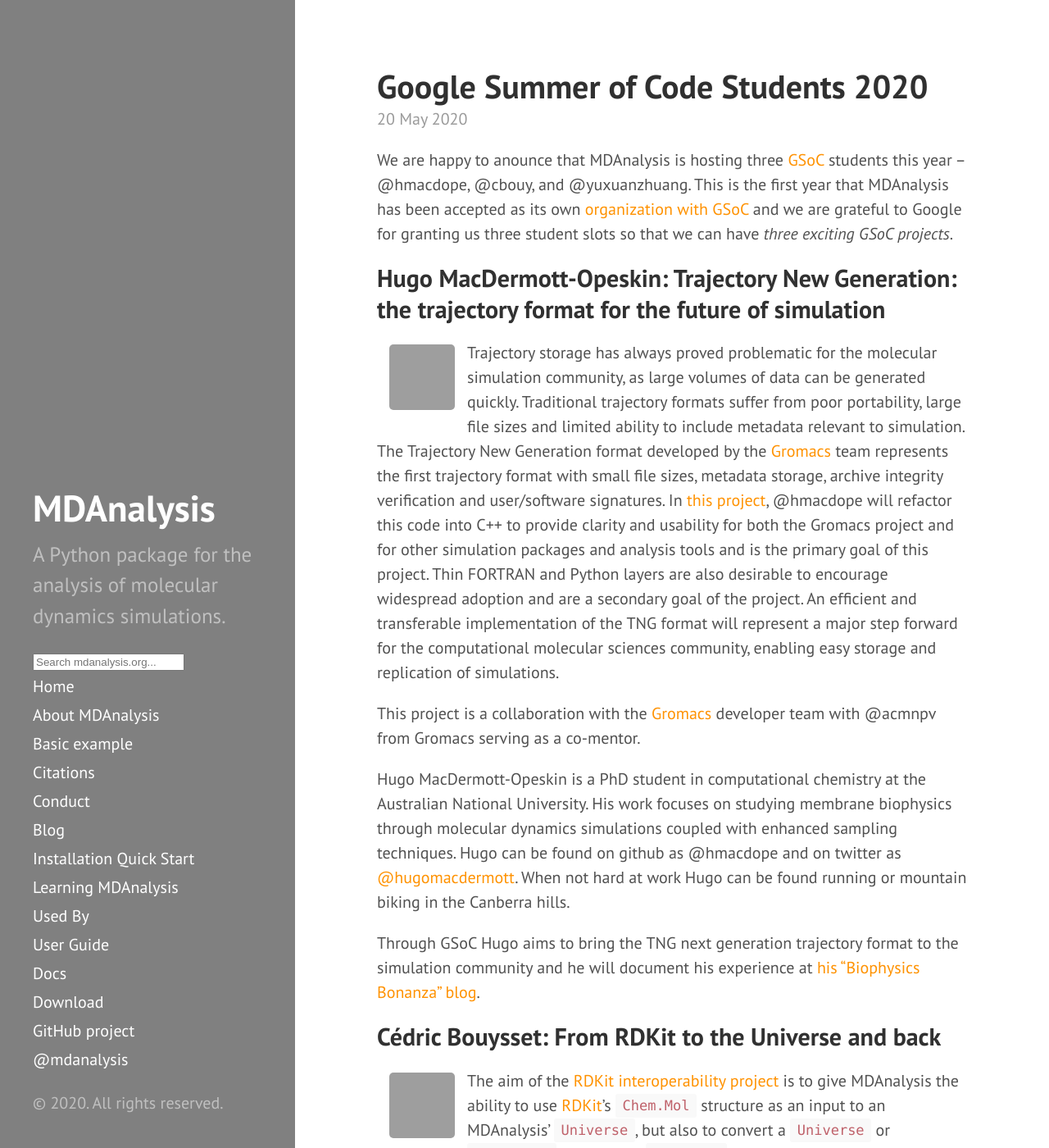
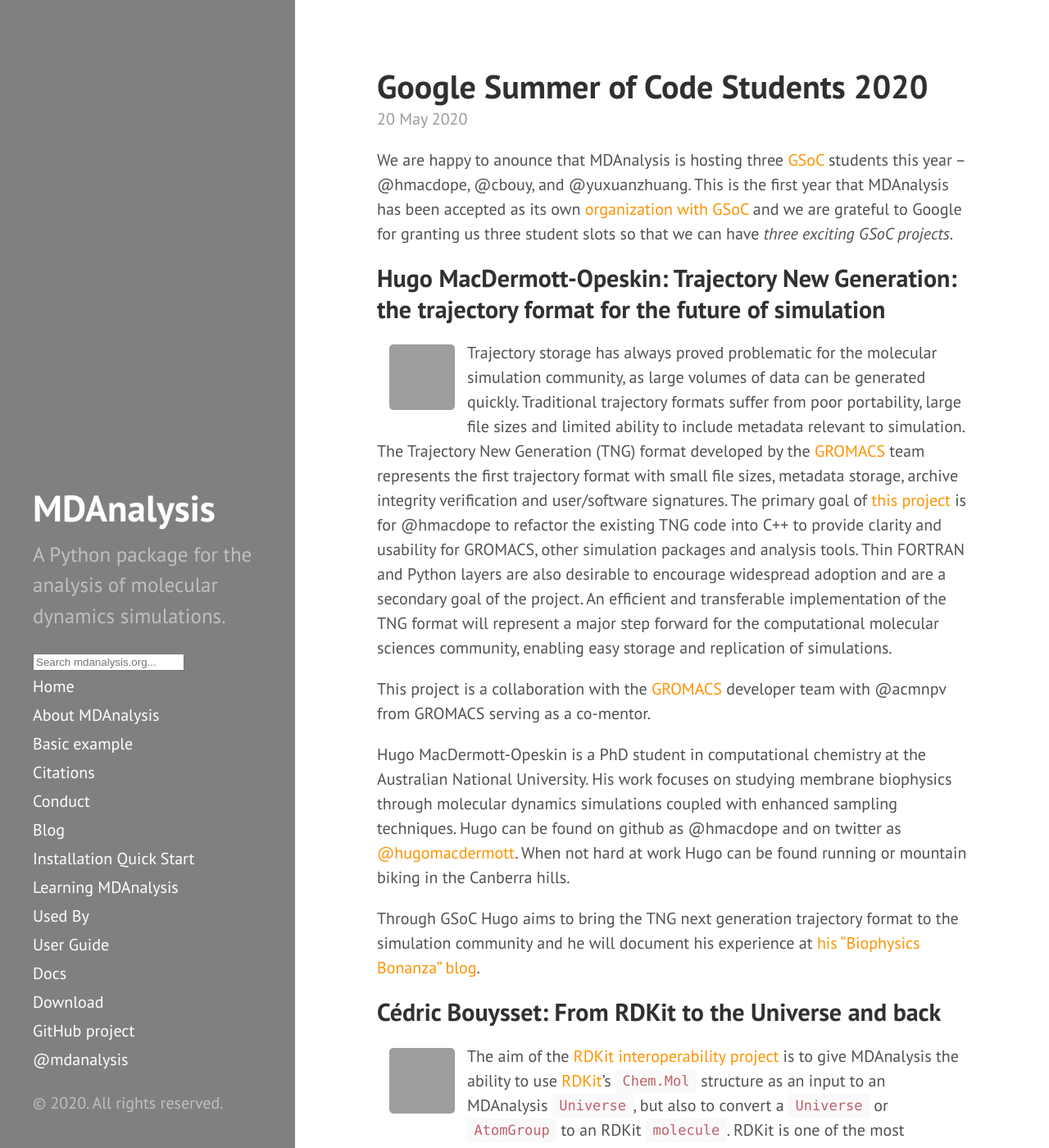
Before and after one commit to MDAnalysis/MDAnalysis.github.io, a Jekyll site: the page built from _posts/2020-05-20-gsoc-students.md, in a window 1280 px wide and 1400 px high. Shown: the whole window at 82% size. Built offline with Jekyll 4.4.1, drawn with Linux system fonts in a browser that asks for light colours; comment, search, counter and statistics services are not loaded; some of the changed text lies outside the part shown; grey boxes are pictures that could not be loaded.

Commit message:
Typos
1) Gromacs -> GROMACS
2) @hmacdope suggested text
3) Removes extra `'`
4) Removes unused [*-gsoc] links.
5) Changes first person text to third person

```diff
--- a/_posts/2020-05-20-gsoc-students.md
+++ b/_posts/2020-05-20-gsoc-students.md
@@ -21,23 +21,22 @@ Trajectory storage has always proved problematic for the molecular
 simulation community, as large volumes of data can be generated
 quickly. Traditional trajectory formats suffer from poor portability,
 large file sizes and limited ability to include metadata relevant to
-simulation. The Trajectory New Generation format developed by the
-[Gromacs][] team represents the first trajectory format with small
+simulation. The Trajectory New Generation (TNG) format developed by
+the [GROMACS][] team represents the first trajectory format with small
 file sizes, metadata storage, archive integrity verification and
-user/software signatures. In [this
-project](https://summerofcode.withgoogle.com/projects/#5116604104310784),
-@hmacdope will refactor this code into C++ to provide clarity and
-usability for both the Gromacs project and for other simulation
-packages and analysis tools and is the primary goal of this
-project. Thin FORTRAN and Python layers are also desirable to
+user/software signatures. The primary goal of [this
+project](https://summerofcode.withgoogle.com/projects/#5116604104310784)
+is for @hmacdope to refactor the existing TNG code into C++ to provide
+clarity and usability for GROMACS, other simulation packages and
+analysis tools. Thin FORTRAN and Python layers are also desirable to
 encourage widespread adoption and are a secondary goal of the
 project. An efficient and transferable implementation of the TNG
 format will represent a major step forward for the computational
 molecular sciences community, enabling easy storage and replication of
 simulations.
 
-This project is a collaboration with the [Gromacs][] developer team
-with @acmnpv from Gromacs serving as a co-mentor.
+This project is a collaboration with the [GROMACS][] developer team
+with @acmnpv from GROMACS serving as a co-mentor.
 
 Hugo MacDermott-Opeskin is a PhD student in computational chemistry at
 the Australian National University. His work focuses on studying
@@ -62,7 +61,7 @@ style="float: left; width: 110px; height: 110px; border-radius: 20px; border: 15
 The aim of the [RDKit interoperability
 project](https://summerofcode.withgoogle.com/projects/#6750913248624640)
 is to give MDAnalysis the ability to use [RDKit][]’s `Chem.Mol`
-structure as an input to an MDAnalysis’ `Universe`, but also to
+structure as an input to an MDAnalysis `Universe`, but also to
 convert a `Universe` or `AtomGroup` to an RDKit `molecule`. RDKit is
 one of the most complete and one of the most commonly used
 chemoinformatics package, yet it lacks file readers for formats
@@ -98,12 +97,11 @@ serialization functionality into Dask, multiprocessing, or
 MPI. Additionally, he will run tests, write documentation, and run
 benchmarks.
 
-Yuxuan is a first-year PhD student at Stockholm University. He mainly
-works on understanding ion channels from MD simulations in Prof. Erik
-Lindahl’s group. My daily workflow involves setting up simulations,
-running simulations on our own clusters or the HPC center, and
-performing various analyses on the trajectories in my jupyter
-notebook.
+Yuxuan is a PhD student at Stockholm University. He mainly works on
+understanding pentameric ligand-gated ion channels from MD simulations.
+His daily workflow involves setting up and running simulations,
+on lab clusters or HPC centers, and performing various analyses on the
+MD trajectories in his jupyter notebook.
 
 Yuxuan will chronicle his work on [his blog
 "Simulacrum"][yuxuanzhuang-blog].
```
Also changed, not shown: other parts of _posts/2020-05-20-gsoc-students.md (+1 -4 lines).
